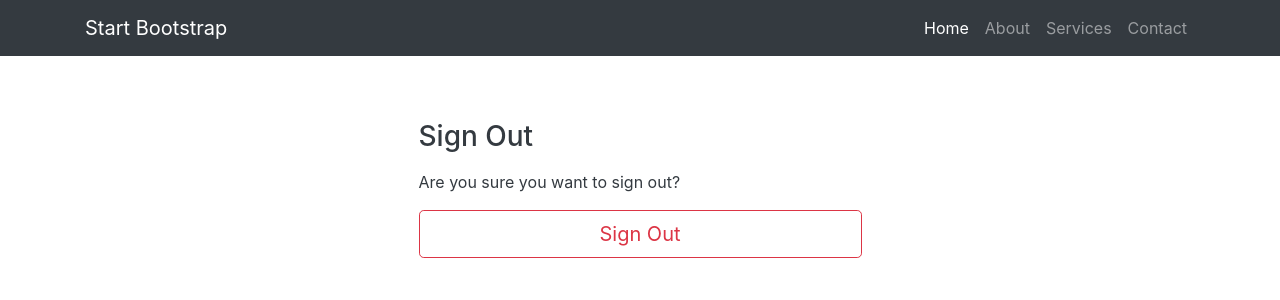
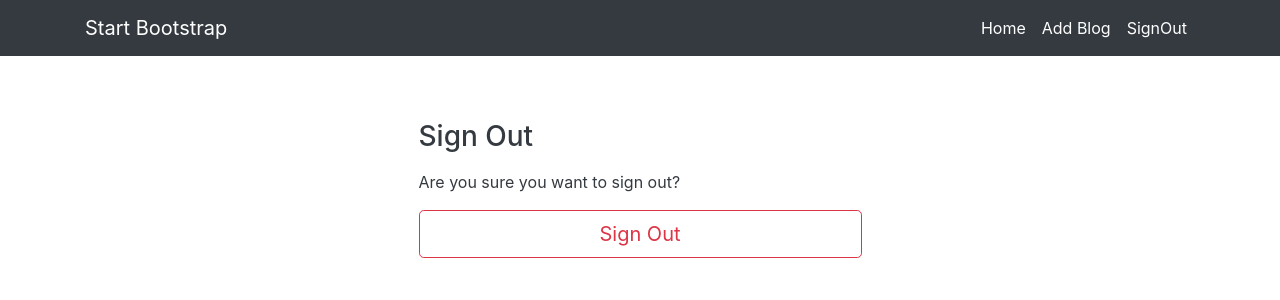
Before and after one commit to NarawishS/ku-hub, a Django app: page /accounts/logout/ in a window 1280 px wide. Shown: the top 300 px of the page. Run offline with Django 3.2, Linux system fonts and the light colour scheme; the visitor is signed in with stand-in values (Sample User, id 1); some libraries are stand-ins or nearby versions.

Commit message:
edit navigation barr

```diff
--- a/kuhub/templates/account/logout.html
+++ b/kuhub/templates/account/logout.html
@@ -28,19 +28,28 @@
         <div class="collapse navbar-collapse" id="navbarResponsive">
             <ul class="navbar-nav ml-auto">
                 <li class="nav-item active">
-                    <a class="nav-link" href="#">Home
+                    <a class="nav-link" href={% url 'kuhub:blog-home' %}>Home
                         <span class="sr-only">(current)</span>
                     </a>
                 </li>
-                <li class="nav-item">
-                    <a class="nav-link" href="#">About</a>
+                <li class="nav-item active">
+                    <a class="nav-link" href={% url 'kuhub:create_blog' %}>Add Blog
+                        <span class="sr-only">(current)</span>
+                    </a>
                 </li>
-                <li class="nav-item">
-                    <a class="nav-link" href="#">Services</a>
-                </li>
-                <li class="nav-item">
-                    <a class="nav-link" href="#">Contact</a>
-                </li>
+                {% if user.is_authenticated %}
+                    <li class="nav-item active">
+                        <a class="nav-link" href={% url 'account_logout' %}> SignOut
+                            <span class="sr-only">(current)</span>
+                        </a>
+                    </li>
+                {% else %}
+                    <li class="nav-item active">
+                        <a class="nav-link" href={% url 'account_login' %}>Login
+                            <span class="sr-only">(current)</span>
+                        </a>
+                    </li>
+                {% endif %}
             </ul>
         </div>
     </div>
```
Also changed, not shown: kuhub/templates/account/login.html (+18 -9 lines).
